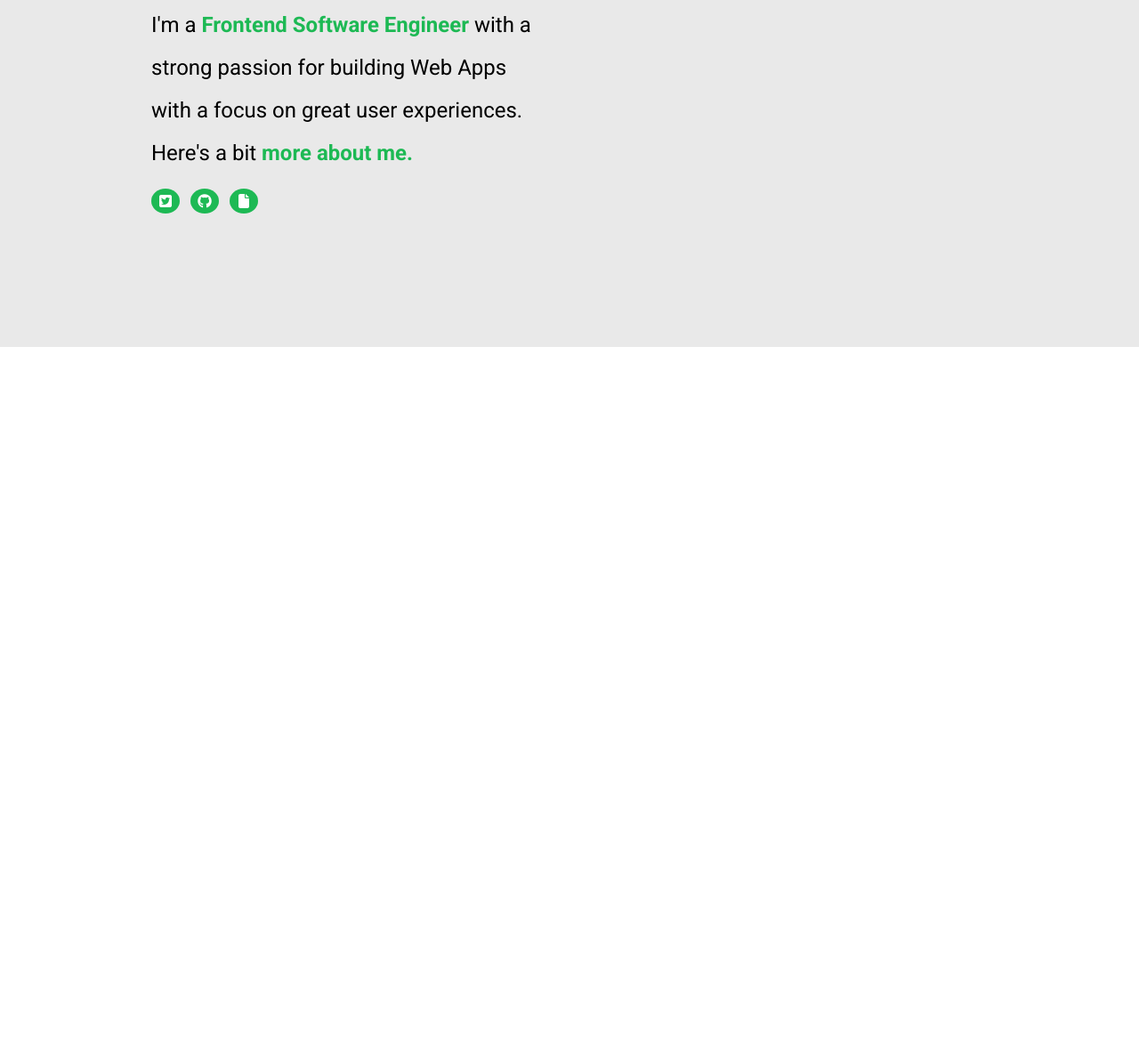
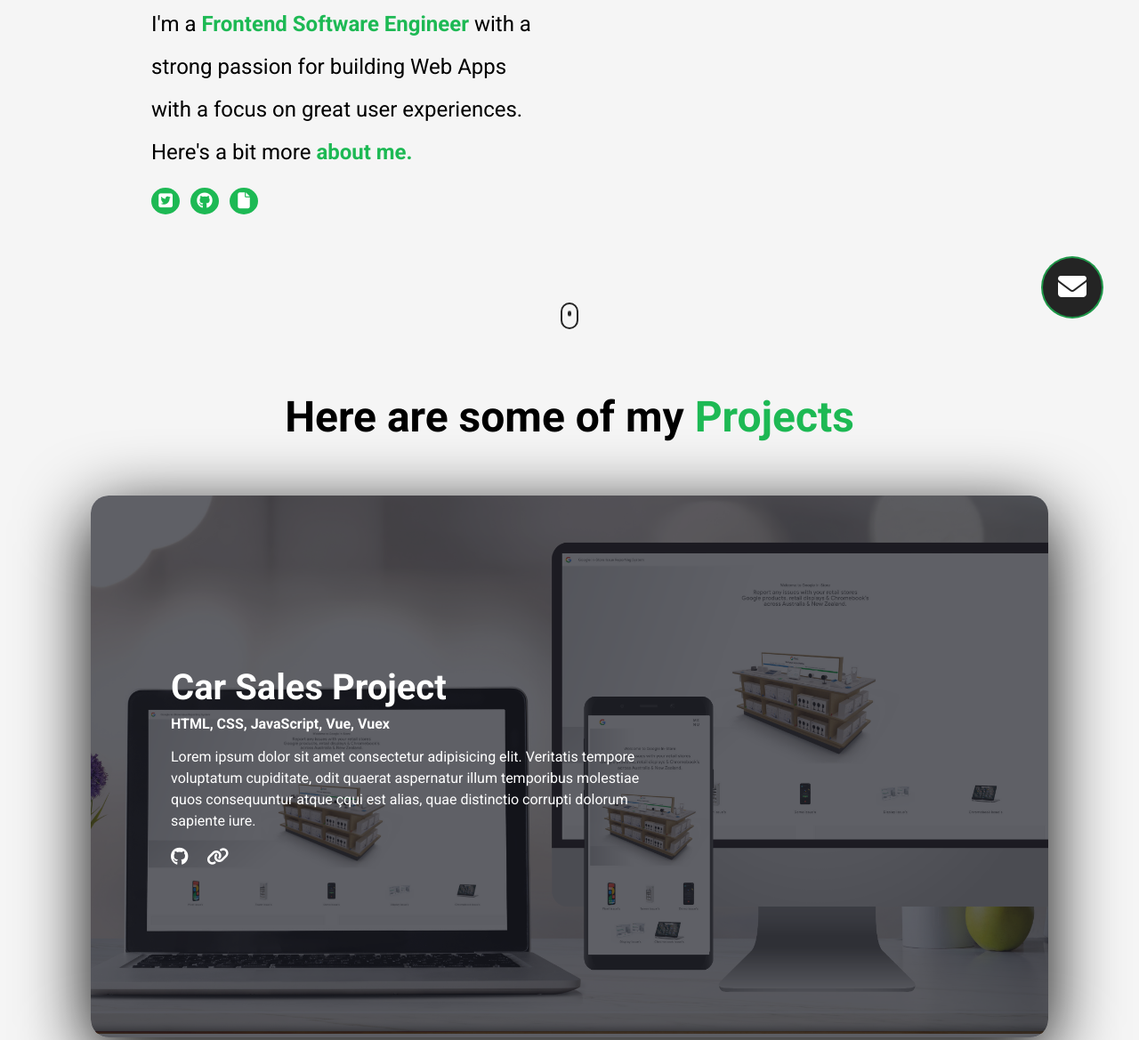
Before and after one commit to zioForas/ADVANCED-PORTFOLIO, a plain HTML site: page index.html in a window 1280 px wide. Shown: the part 410-1579 px from the top of the page at 89% size. Before the commit the page ends 800 px from the top, so only its background shows below. Drawn offline with Linux system fonts and the light colour scheme.

Commit message:
portfolio js landing

```diff
--- a/index.html
+++ b/index.html
@@ -1,74 +1,133 @@
 <!DOCTYPE html>
 <html lang="en">
   <head>
-    <meta charset="UTF-8">
-    <meta http-equiv="X-UA-Compatible" content="IE=edge">
-    <meta name="viewport" content="width=device-width, initial-scale=1.0">
+    <meta charset="UTF-8" />
+    <meta http-equiv="X-UA-Compatible" content="IE=edge" />
+    <meta name="viewport" content="width=device-width, initial-scale=1.0" />
     <title>Antonio Spada</title>
-    <link rel="stylesheet" href="/styles.css">
-    <script src="https://kit.fontawesome.com/c8e4d183c2.js" crossorigin="anonymous"></script>
+    <link rel="stylesheet" href="/styles.css" />
+    <script
+      src="https://kit.fontawesome.com/c8e4d183c2.js"
+      crossorigin="anonymous"
+    ></script>
   </head>
   <body>
     <section id="landing-page">
       <nav>
         <figure>
-                <img id="personal-logo" src="/assets/logo.svg" alt="">
+          <img id="personal-logo" src="/assets/logo.svg" alt="" />
         </figure>
         <ul class="nav__link--list">
-                <li class="nav__link">
-                <a href="#" class="
-                nav__link--anchor
-                link__hover-effect
-                link__hover-effect--black
-
-                ">About</a>
+          <li class="nav__link onClick">
+            <a
+              href="#"
+              class="nav__link--anchor link__hover-effect link__hover-effect--black"
+              >About</a
+            >
           </li>
-                <li class="nav__link">
-                <a href="#" class="
-                nav__link--anchor
-                link__hover-effect
-                link__hover-effect--black
-
-                ">Project</a>
+          <li class="nav__link onClick">
+            <a
+              href="#"
+              class="nav__link--anchor link__hover-effect link__hover-effect--black"
+              >Project</a
+            >
           </li>
-                <li class="nav__link">
-                <a href="#" class="
-                nav__link--anchor
-                link__hover-effect
-                link__hover-effect--black
-                ">Contact</a>
+          <li class="nav__link onClick">
+            <a
+              href="#"
+              class="nav__link--anchor link__hover-effect link__hover-effect--black"
+              >Contact</a
+            >
           </li>
-                <li class="nav__link">
-                <a href="#" class="
-                nav__link--anchor
-                link__hover-effect
-                link__hover-effect--black
-                "><i class="fas fa-moon"></i></a>
+          <li class="nav__link onClick">
+            <a
+              href="#"
+              class="nav__link--anchor link__hover-effect link__hover-effect--black"
+              ><i class="fas fa-moon"></i
+            ></a>
           </li>
         </ul>
       </nav>
       <header class="header">
-
         <div class="header__content">
           <h1 class="title">Hey,</h1>
-    <h1 class="title">  I'm <span class="secondaryColor">Antonio</span></h1>
+          <h1 class="title">I'm <span class="secondaryColor">Antonio</span></h1>
           <p class="header__para">
-        I'm a <b class="secondaryColor"> Frontend Software Engineer</b> with a strong passion for building Web Apps with a focus on great user experiences.
-        <br>
-        Here's a bit  <b class="secondaryColor"> more about me.</b>
+            I'm a <b class="secondaryColor"> Frontend Software Engineer</b> with
+            a strong passion for building Web Apps with a focus on great user
+            experiences.
+            <br />
+            Here's a bit more <b class="secondaryColor">about me.</b>
           </p>
           <div class="social__icons">
-        <a href="" class="social__link">
+            <a
+              href="https://google.com"
+              target="_blank"
+              class="social__link onClick"
+            >
               <i class="fab fa-twitter-square"></i>
             </a>
-        <a href="" class="social__link">
+            <a
+              href="https://google.com"
+              target="_blank"
+              class="social__link onClick"
+            >
               <i class="fab fa-github"></i>
             </a>
-        <a href="" class="social__link">
+            <a
+              href="./assets/David Bragg Resume.pdf"
+              target="_blank"
+              class="social__link onClick"
+            >
               <i class="fas fa-file"></i>
             </a>
           </div>
-</div></header>
+        </div>
+      </header>
+      <button class="mail_btn onClick">
+        <i class="fas fa-envelope"></i>
+      </button>
+      <a href="#projects" class="scroll">
+        <div class="scroll__icon onClick"></div>
+      </a>
+    </section>
+    <section id="projects">
+      <div class="container">
+        <div class="row">
+          <h1 class="section__title">
+            Here are some of my<span class="secondaryColor"> Projects</span>
+          </h1>
+          <ul class="project__list">
+            <li class="projects">
+              <div class="project__wrapper">
+                <img src="./assets/google mockup.png" alt="project__img" class="project__img" />
+                <div class="project__wrapper--bg"></div>
+                <div class="project__description">
+                  <h3 class="project__description--title">Car Sales Project</h3>
+                  <h4 class="project__description--sub-title">
+                    HTML, CSS, JavaScript, Vue, Vuex
+                  </h4>
+                  <p class="project__description--para">
+                    Lorem ipsum dolor sit amet consectetur adipisicing elit.
+                    Veritatis tempore voluptatum cupiditate, odit quaerat
+                    aspernatur illum temporibus molestiae quos consequuntur
+                    atque çqui est alias, quae distinctio corrupti dolorum
+                    sapiente iure.
+                  </p>
+                  <div class="project__descripton--links">
+                    <a href="#" class="project__description--link">
+                        <i class="fab fa-github"></i>
+                    </a>
+                    <a href="#" class="project__description--link">
+                        <i class="fas fa-link"></i>
+                    </a>
+                  </div>
+                </div>
+              </div>
+            </li>
+          </ul>
+        </div>
+      </div>
     </section>
   </body>
 </html>
--- a/styles.css
+++ b/styles.css
@@ -5,6 +5,7 @@
     padding: 0;
     box-sizing: border-box;
     font-family: 'Roboto', sans-serif;
+    scroll-behavior: smooth;
 }
 
 
@@ -20,9 +21,35 @@ a{
     text-decoration: none;
 }
 
+button {
+    cursor: pointer;
+}
+
 section {
-    background-color: rgb(233, 233, 233);
+    background-color: rgb(245, 245, 245);
 }
+
+.container {
+    padding: 50px 0;
+
+}
+.row {
+    width: 100%;
+    max-width: 1100px;
+    margin: 0 auto;
+    padding: 0 12px;
+}
+
+.onClick{
+transition: all 300ms ease;
+}
+.onClick:hover{
+    transform: scale(1.2);
+}
+.onClick:active {
+    transform: scale(0.8);
+}
+
 
 /*
 
@@ -50,6 +77,7 @@ max-width:450px ;
 }
 
 .social__icons{
+    font-size: 18px;
     margin-top: 16px;
     display: flex;
 }
@@ -67,6 +95,60 @@ max-width:450px ;
     justify-content: center;
     align-items: center;
     border-radius: 50%;
+}
+
+.mail_btn{
+
+    width: 70px;
+    height: 70px;
+    font-size: 32px;
+    border-radius: 50%;
+    border: 2px #1db954c5 solid;
+    background-color: #242424;
+    color: white;
+    position: absolute;
+    bottom: 32px;
+    right: 40px;
+
+
+}
+
+.scroll{
+    position: absolute;
+    bottom: 20px;
+    left: 50%;
+    transform: translateX(-50%);
+
+}
+
+.scroll__icon{
+    width: 20px;
+    height: 30px;
+    border: 2px solid #242424;
+    border-radius: 50px;
+    display: flex;
+    align-items: center;
+    justify-content: center;
+}
+
+.scroll__icon:after {
+    content: "";
+    background-color: #242424;
+    border-radius: 2px;
+    width: 4px;
+    height: 6px;
+    animation:scroll 600ms infinite alternate-reverse;
+
+}
+
+@keyframes scroll {
+    0% {
+        transform: translateY(3px);
+    }
+
+    100%{
+     transform: translateY(-3px);
+    }
 }
 
 .title {
@@ -127,3 +209,73 @@ margin: 0 12px;
     font-size: 20px;
 
 }
+
+
+/*
+
+        Projects
+
+*/
+
+
+.section__title {
+    text-align: center;
+    font-size: 48px;
+    margin-bottom:60px ;
+
+
+}
+
+.project__img{
+    width: 100%;
+
+}
+
+.project__wrapper{
+    position: relative;
+    border-radius: 20px;
+    box-shadow: 0 20px 80px 0 rgb(0, 0, 0.45);
+    overflow: hidden
+    ;
+}
+
+.project__description{
+    position: absolute;
+    top: 50%;
+    left: 90px;
+    transform: translateY(-50%);
+    color: white;
+    max-width: 550px;
+
+}
+
+.project__wrapper--bg {
+    position: absolute;
+    top: 0;
+    left: 0;
+    width: 100%;
+    height: 100%;
+    background-color: #1c1d25;
+    opacity: 0.7;
+}
+
+.project__description--title {
+    font-size: 40px;
+}
+.project__description--sub-title {
+    font-size: 16px;
+    margin-top: 8px;
+}
+
+.project__description--link {
+color: white;
+font-size: 20px;
+margin-right: 16px;
+
+}
+
+
+.project__description--para {
+    margin:16px 0;
+
+}
```
Lines whose indentation alone changed are shown as unchanged.
